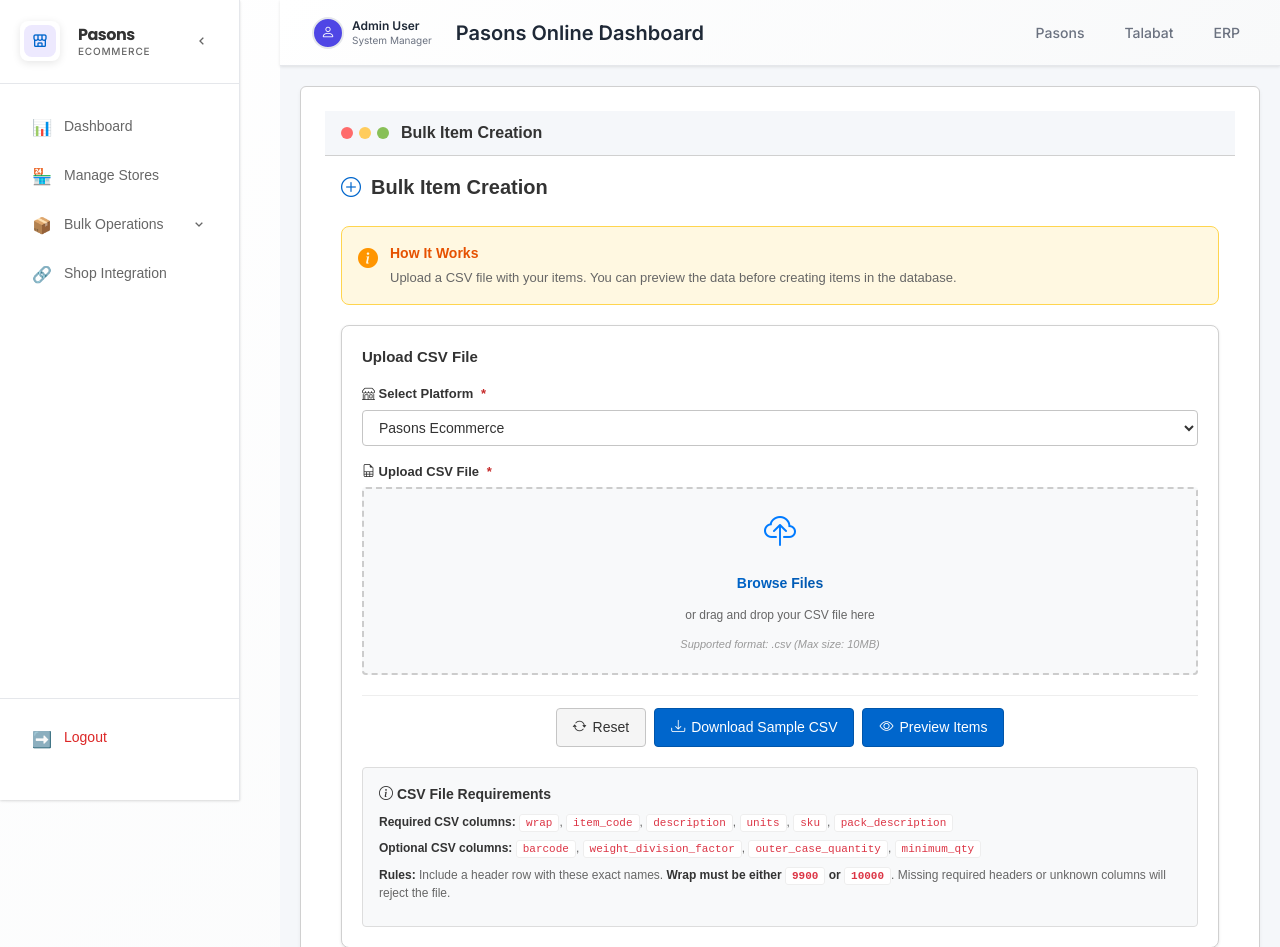
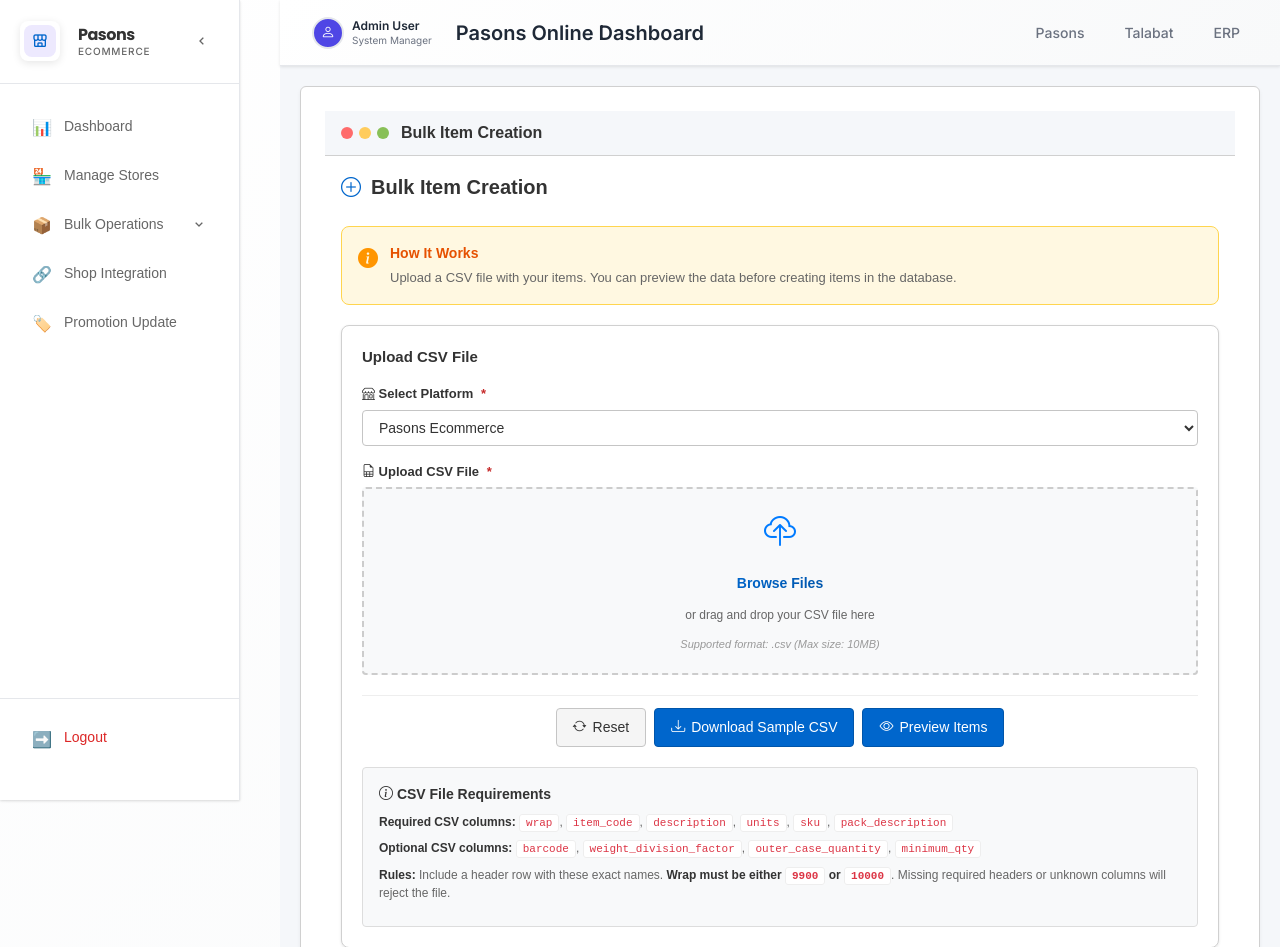
Before and after one commit to AbdulHakeemPH40/online_dashboard, a Django app: page /integration/bulk-item-creation/ in a window 1280 px wide. Shown: the top 947 px of the page. Run offline with Django 5.2, Linux system fonts and the light colour scheme; the visitor is signed in with stand-in values (Sample User, id 1); some libraries are stand-ins or nearby versions.

Commit message:
Add left_sidebar.html with Promotion Update navigation links

```diff
--- a/templates/left_sidebar.html
+++ b/templates/left_sidebar.html
@@ -53,20 +53,32 @@
                             <i class="bx bx-cube nav-icon">📊</i>
                             <span>Rules Update (Stock)</span>
                         </a>
+                        <a href="{% url 'integration:bulk_promotion_update' %}" class="dropdown-link">
+                            <i class="bx bx-purchase-tag nav-icon">🏷️</i>
+                            <span>Promotion Update</span>
+                        </a>
                         <a href="{% url 'integration:bulk_item_creation' %}" class="dropdown-link">
                             <i class="bx bx-plus-circle nav-icon">➕</i>
                             <span>Bulk Item Creation</span>
                         </a>
+
                         <a href="{% url 'integration:item_deletion' %}" class="dropdown-link">
                             <i class="bx bx-trash nav-icon">🗑️</i>
                             <span>Item Deletion</span>
                         </a>
+
                     </div>
                 </li>
                 <li class="nav-item">
                     <a href="{% url 'integration:shop_integration' %}" class="nav-link">
                         <i class="bx bx-link nav-icon">🔗</i>
                         <span class="nav-text">Shop Integration</span>
+                    </a>
+                </li>
+                <li class="nav-item">
+                    <a href="{% url 'integration:promotion_update' %}" class="nav-link">
+                        <i class="bx bx-purchase-tag nav-icon">🏷️</i>
+                        <span class="nav-text">Promotion Update</span>
                     </a>
                 </li>
             </ul>
```
